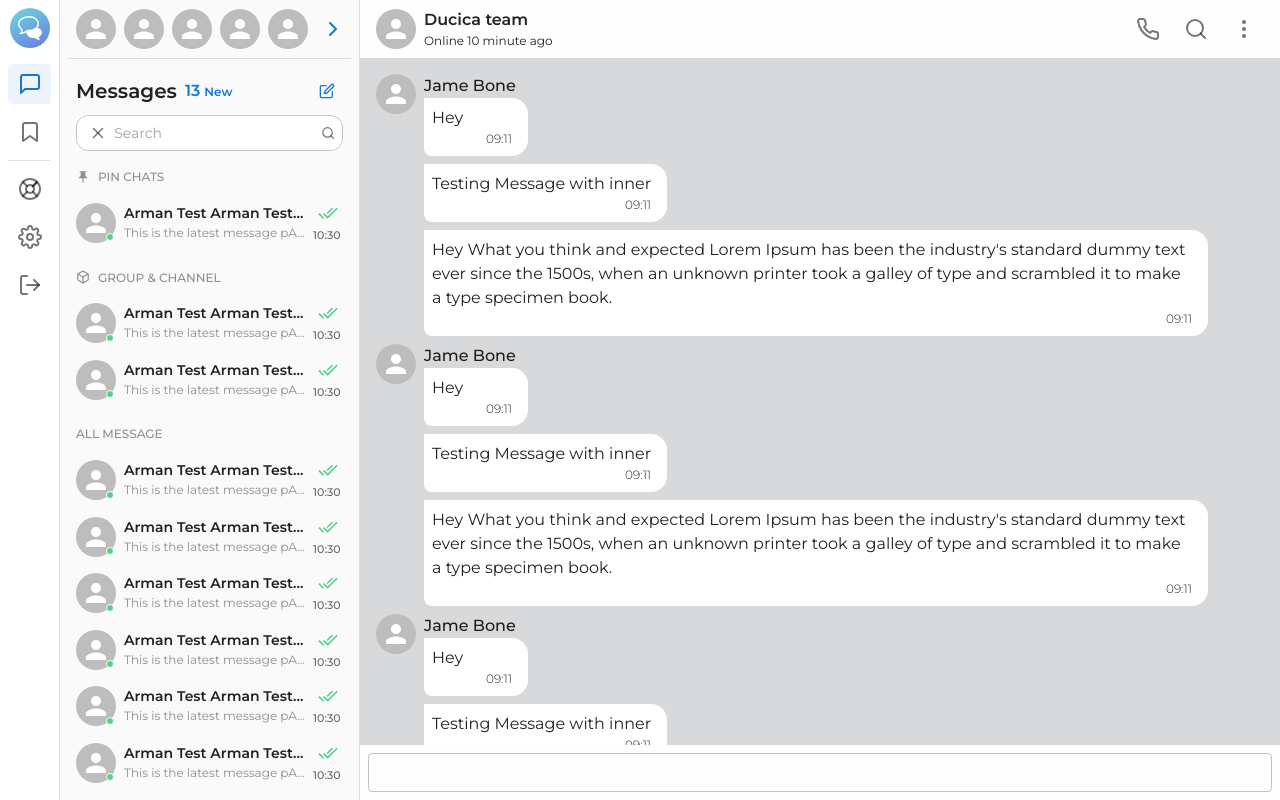
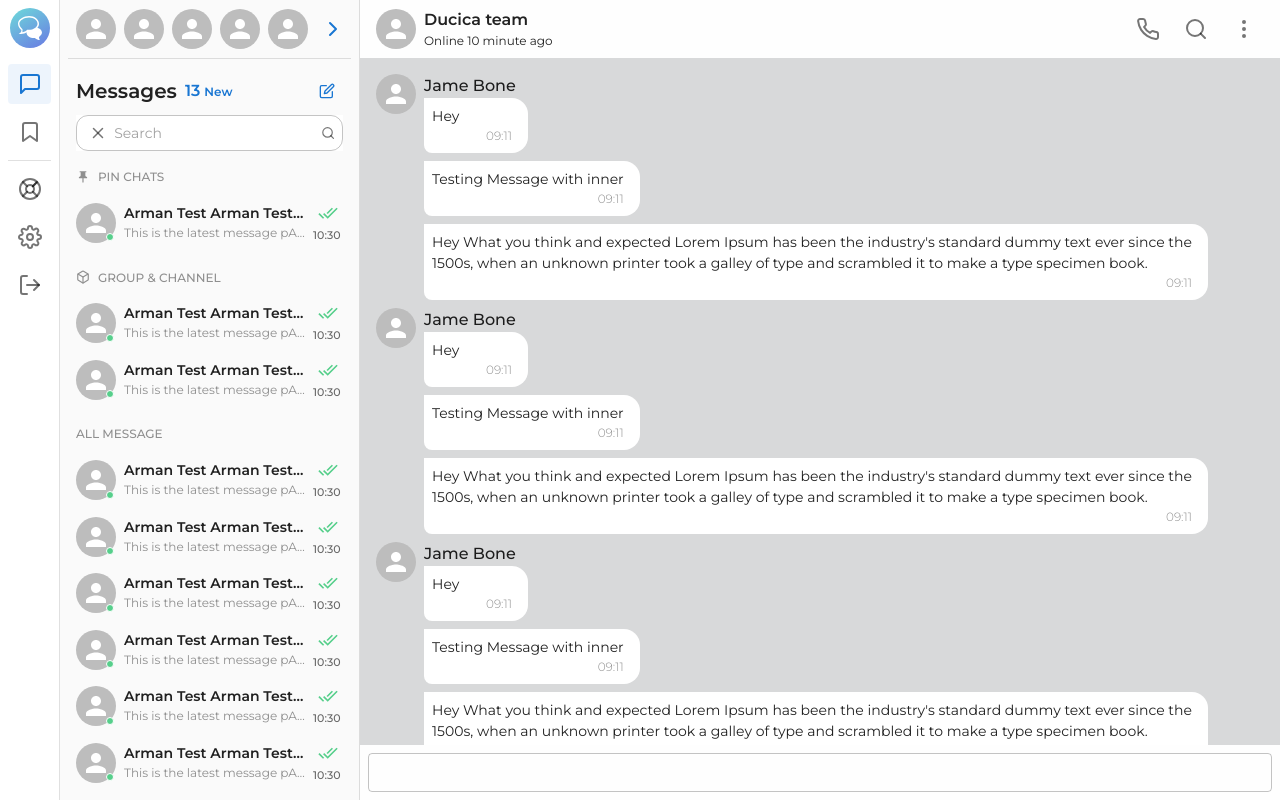
Before and after one commit to DawnGate/chat-app, a Next.js app: page /chat in a window 1280 px wide. Built offline with nearby package versions, Linux system fonts and the light colour scheme.

Commit message:
[dev] comm: update style ui for message box

```diff
--- a/src/components/RightChat/MessageBox/MessageItem.tsx
+++ b/src/components/RightChat/MessageBox/MessageItem.tsx
@@ -4,6 +4,7 @@ import Box from '@mui/material/Box';
 import Typography from '@mui/material/Typography';
 
 import { captionTypo } from '@/config/typography';
+import { textColor } from '@/config/colors';
 
 function MessageItem({ children }: { children: ReactNode }) {
   return (
@@ -22,7 +23,10 @@ function MessageItem({ children }: { children: ReactNode }) {
     >
       {children}
       <Box minWidth={80} display="flex" justifyContent="end">
-        <Typography fontWeight="light" sx={{ fontSize: captionTypo.medium }}>
+        <Typography
+          fontWeight="light"
+          sx={{ fontSize: captionTypo.medium, color: textColor.lighter }}
+        >
           09:11
         </Typography>
       </Box>
--- a/src/components/RightChat/OtherMessage.tsx
+++ b/src/components/RightChat/OtherMessage.tsx
@@ -1,6 +1,9 @@
 import Box from '@mui/material/Box';
 import Avatar from '@mui/material/Avatar';
 import Typography from '@mui/material/Typography';
+
+import { textTypo } from '@/config/typography';
+
 import MessageItem from './MessageBox/MessageItem';
 import MessageBox from './MessageBox';
 
@@ -14,18 +17,20 @@ function OtherMessage() {
         </Box>
         <MessageBox>
           <MessageItem>
-            <p>Hey</p>
+            <Typography sx={{ fontSize: textTypo.medium }}>Hey</Typography>
           </MessageItem>
           <MessageItem>
-            <p>Testing Message with inner</p>
+            <Typography sx={{ fontSize: textTypo.medium }}>
+              Testing Message with inner
+            </Typography>
           </MessageItem>
           <MessageItem>
-            <p>
+            <Typography sx={{ fontSize: textTypo.medium }}>
               Hey What you think and expected Lorem Ipsum has been the
               industry's standard dummy text ever since the 1500s, when an
               unknown printer took a galley of type and scrambled it to make a
               type specimen book.
-            </p>
+            </Typography>
           </MessageItem>
         </MessageBox>
       </Box>
--- a/src/config/typography.ts
+++ b/src/config/typography.ts
@@ -1,5 +1,6 @@
 export const textTypo = {
   normal: '16px',
+  medium: '14px',
 };
 
 export const inputTypo = {
```
